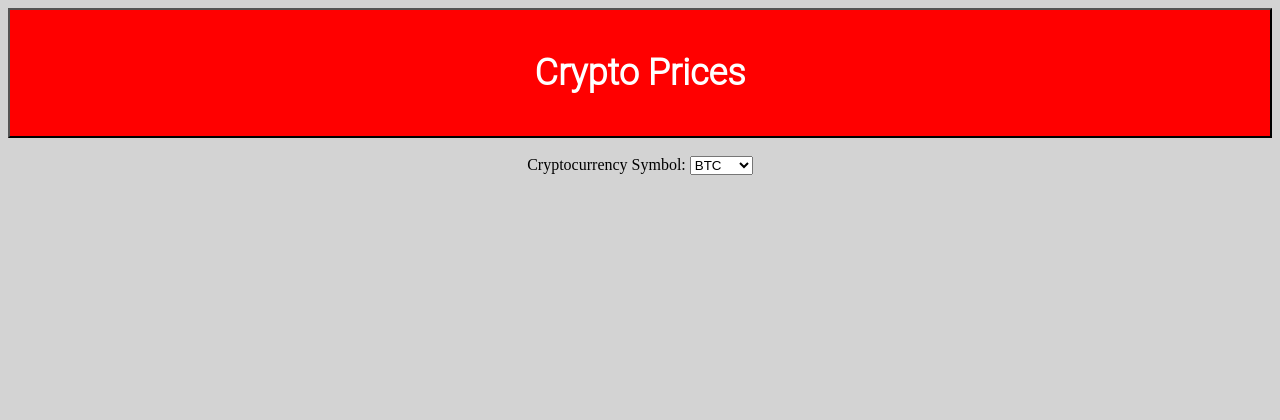
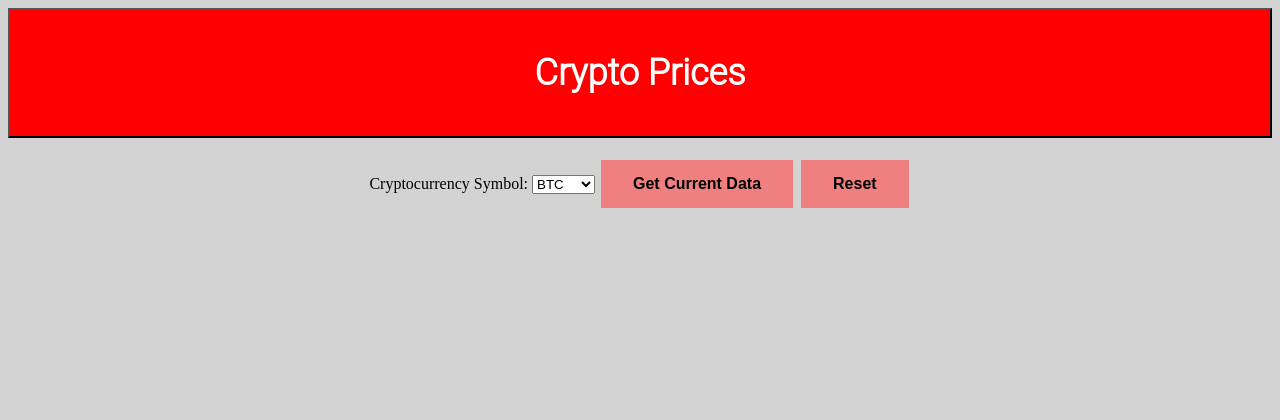
Before and after one commit to tsantanam/CryptoPrices, a Flask app: page / in a window 1280 px wide. Shown: the top 420 px of the page. Run offline with Flask 2, Linux system fonts and the light colour scheme.

Commit message:
Update index.html

```diff
--- a/templates/index.html
+++ b/templates/index.html
@@ -208,6 +208,8 @@ border:3px solid #FF0000;
     <option value="ALGO">ALGO</option>
 </select>
 
+            <input type="submit" name="button1" value="Get Current Data"/>
+            <input type="submit" name="reset1" value="Reset">
             {% endif %}
 
 
```
